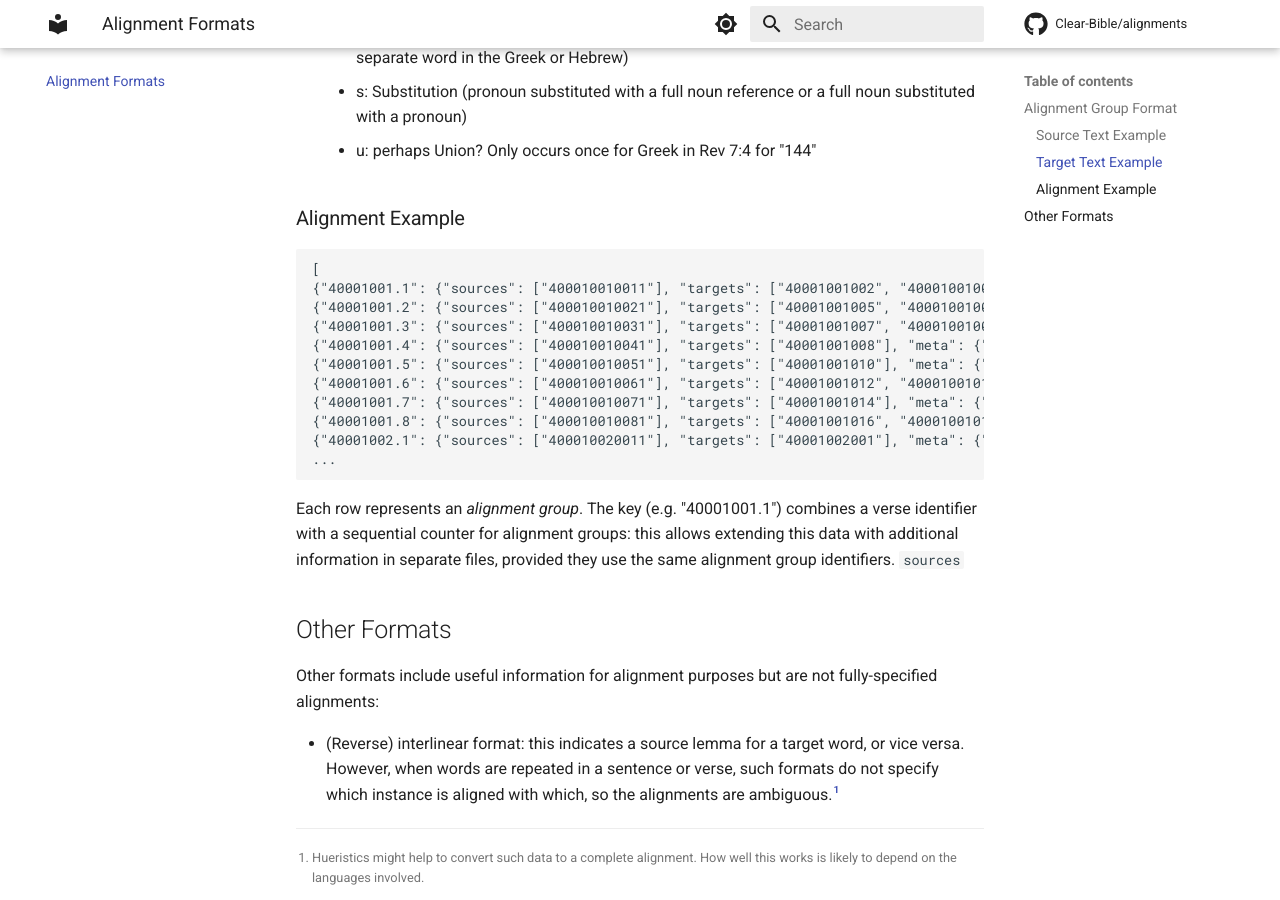
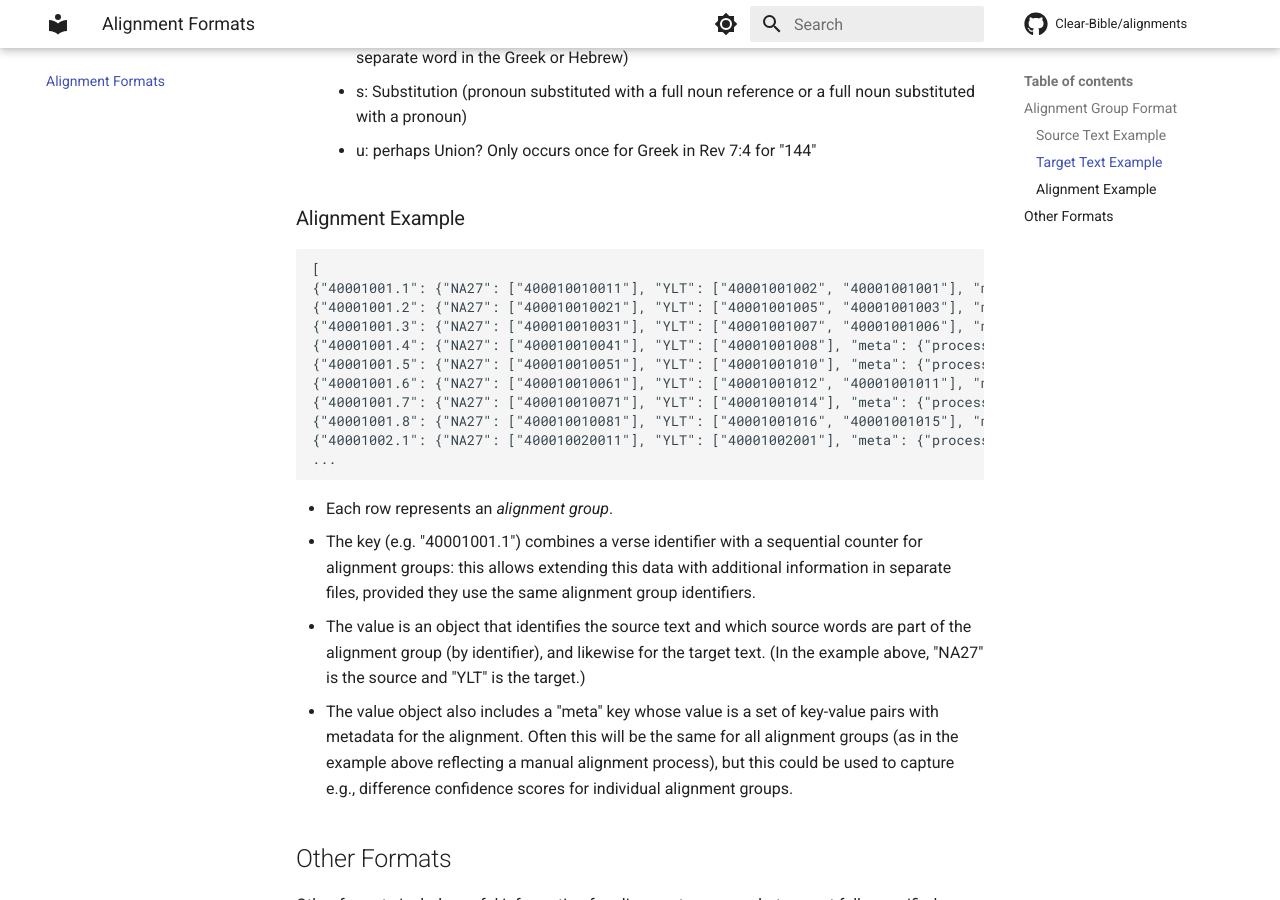
Before and after one commit to Clear-Bible/Alignments, an MkDocs documentation site: the page built from docs/formats.md, in a window 1280 px wide and 900 px high, scrolled down 2851 px. Built offline with MkDocs 1.6.1 and Material for MkDocs 9.7.7, drawn with Linux system fonts in a browser that asks for light colours; comment, search, counter and statistics services are not loaded.

Commit message:
Update and document alignment format

````diff
--- a/docs/formats.md
+++ b/docs/formats.md
@@ -120,22 +120,34 @@ identifier	altId		text	transType	isPunc	isPrimary
 
 ```
 [
-{"40001001.1": {"sources": ["400010010011"], "targets": ["40001001002", "40001001001"], "meta": {"process": "manual"}}},
-{"40001001.2": {"sources": ["400010010021"], "targets": ["40001001005", "40001001003"], "meta": {"process": "manual"}}},
-{"40001001.3": {"sources": ["400010010031"], "targets": ["40001001007", "40001001006"], "meta": {"process": "manual"}}},
-{"40001001.4": {"sources": ["400010010041"], "targets": ["40001001008"], "meta": {"process": "manual"}}},
-{"40001001.5": {"sources": ["400010010051"], "targets": ["40001001010"], "meta": {"process": "manual"}}},
-{"40001001.6": {"sources": ["400010010061"], "targets": ["40001001012", "40001001011"], "meta": {"process": "manual"}}},
-{"40001001.7": {"sources": ["400010010071"], "targets": ["40001001014"], "meta": {"process": "manual"}}},
-{"40001001.8": {"sources": ["400010010081"], "targets": ["40001001016", "40001001015"], "meta": {"process": "manual"}}},
-{"40001002.1": {"sources": ["400010020011"], "targets": ["40001002001"], "meta": {"process": "manual"}}},
+{"40001001.1": {"NA27": ["400010010011"], "YLT": ["40001001002", "40001001001"], "meta": {"process": "manual"}}},
+{"40001001.2": {"NA27": ["400010010021"], "YLT": ["40001001005", "40001001003"], "meta": {"process": "manual"}}},
+{"40001001.3": {"NA27": ["400010010031"], "YLT": ["40001001007", "40001001006"], "meta": {"process": "manual"}}},
+{"40001001.4": {"NA27": ["400010010041"], "YLT": ["40001001008"], "meta": {"process": "manual"}}},
+{"40001001.5": {"NA27": ["400010010051"], "YLT": ["40001001010"], "meta": {"process": "manual"}}},
+{"40001001.6": {"NA27": ["400010010061"], "YLT": ["40001001012", "40001001011"], "meta": {"process": "manual"}}},
+{"40001001.7": {"NA27": ["400010010071"], "YLT": ["40001001014"], "meta": {"process": "manual"}}},
+{"40001001.8": {"NA27": ["400010010081"], "YLT": ["40001001016", "40001001015"], "meta": {"process": "manual"}}},
+{"40001002.1": {"NA27": ["400010020011"], "YLT": ["40001002001"], "meta": {"process": "manual"}}},
 ...
 ```
 
-Each row represents an *alignment group*. The key (e.g. "40001001.1") combines a verse identifier with
-a sequential counter for alignment groups: this allows extending this
-data with additional information in separate files, provided they use the same
-alignment group identifiers. `sources`
+* Each row represents an *alignment group*.
+* The key (e.g. "40001001.1") combines a verse identifier with a
+  sequential counter for alignment groups: this allows extending this
+  data with additional information in separate files, provided they
+  use the same alignment group identifiers.
+* The value is an object that identifies the source text and which
+  source words are part of the alignment group (by identifier), and
+  likewise for the target text. (In the example above, "NA27" is the
+  source and "YLT" is the target.)
+* The value object also includes a "meta" key whose value is a set of
+  key-value pairs with metadata for the alignment. Often this will be
+  the same for all alignment groups (as in the example above
+  reflecting a manual alignment process), but this could be used to
+  capture e.g., difference confidence scores for individual alignment
+  groups.
+
 
 ## Other Formats
 
````
